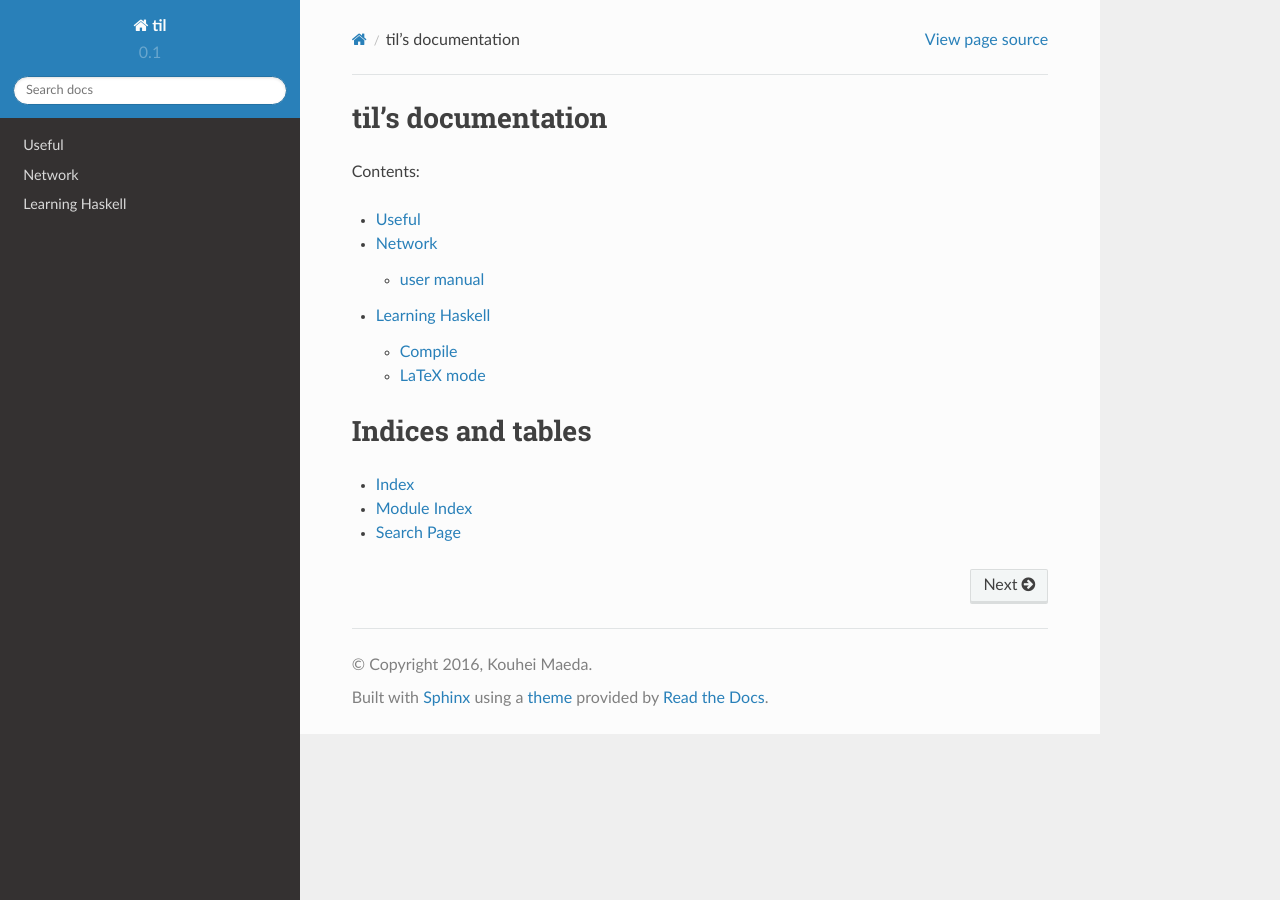
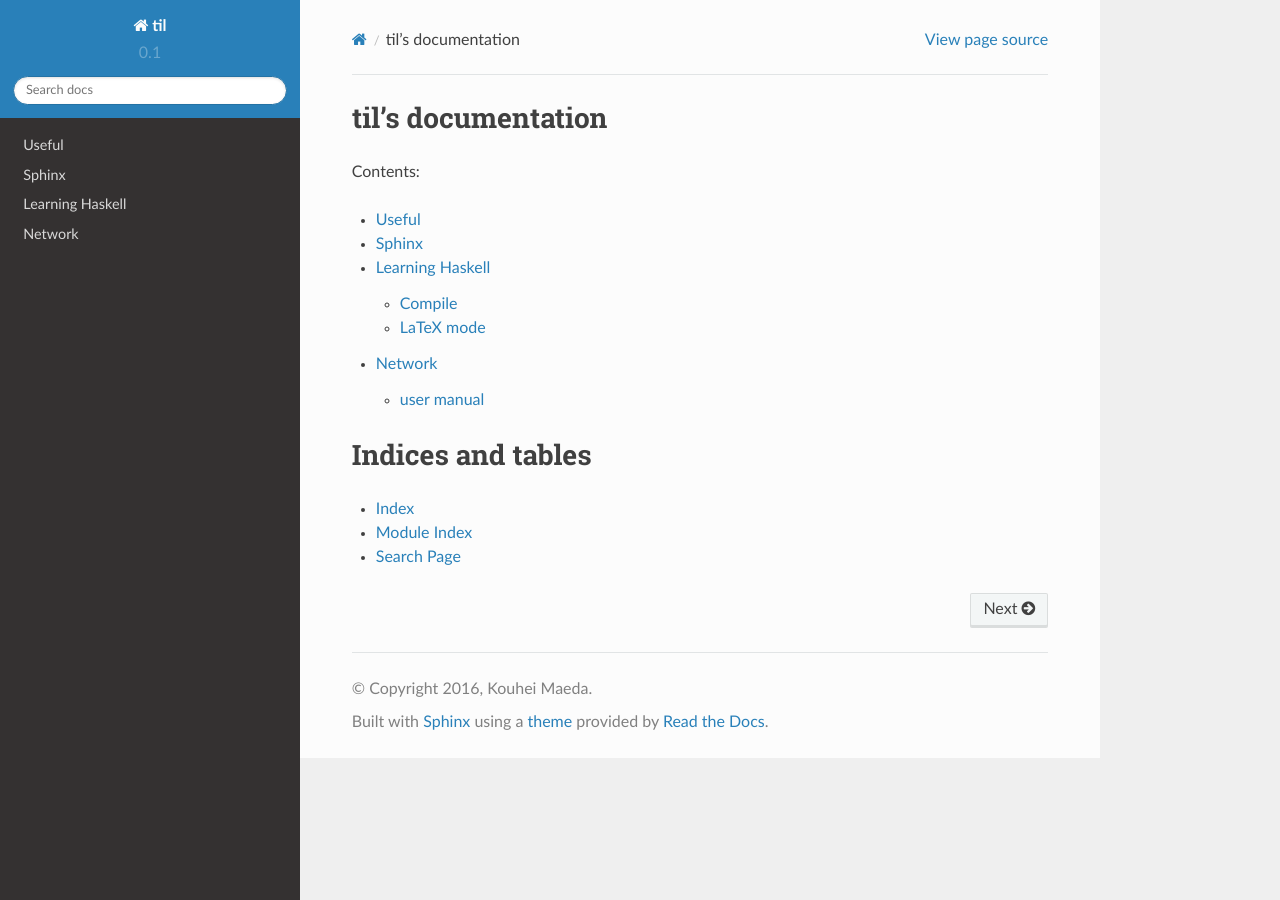
Before and after one commit to mkouhei/til, a Sphinx documentation site: the page built from docs/source/index.rst, in a window 1280 px wide. Built offline with Sphinx 7.4.7 and the Read the Docs theme 2.0.0, drawn with Linux system fonts in a browser that asks for light colours.

Commit message:
Adds Sphinx memo.
Signed-off-by: Kouhei Maeda <mkouhei@palmtb.net>

```diff
--- a/docs/source/index.rst
+++ b/docs/source/index.rst
@@ -8,8 +8,9 @@
 
    README
    web
+   sphinx
+   haskell
    network
-   haskell
 
 Indices and tables
 ==================
--- /dev/null
+++ b/docs/source/sphinx.rst
@@ -0,0 +1,5 @@
+========
+ Sphinx
+========
+
+* `literalinclude directive <http://www.sphinx-doc.org/en/stable/markup/code.html#includes>`_
```
